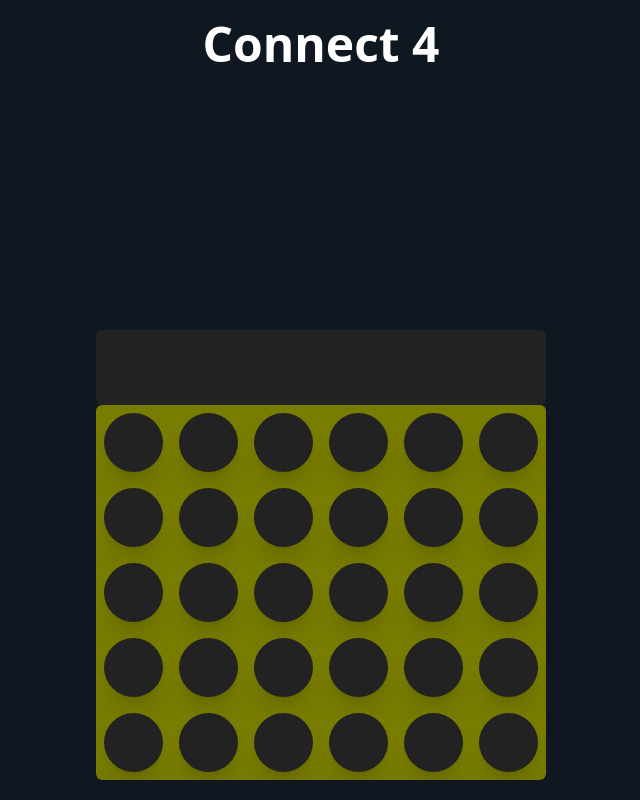
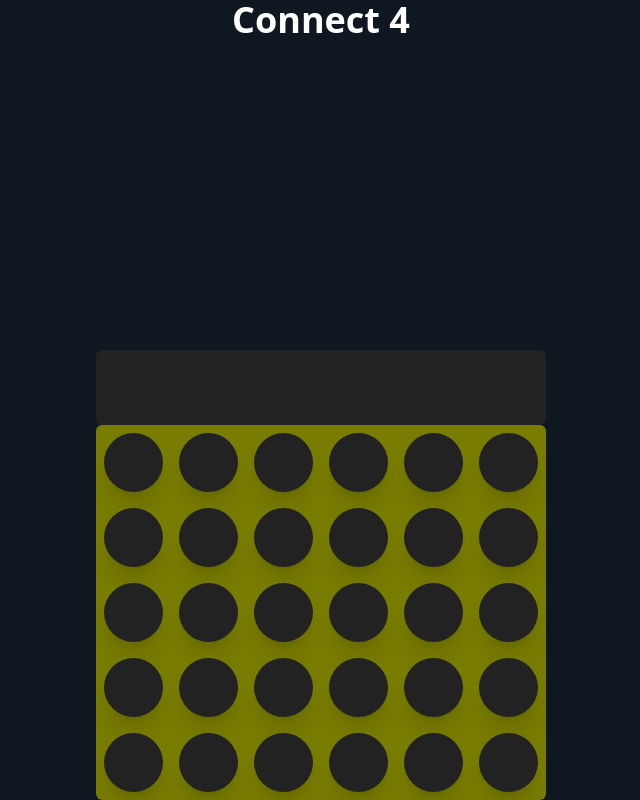
Before and after one commit to mauryavishal767/connect4, a website: page index.html in a window 1280 px wide. Shown: the whole page, without its empty margins (319-959 px from the left). Drawn offline with Linux system fonts and the light colour scheme.

Commit message:
updated css

```diff
--- a/index.html
+++ b/index.html
@@ -7,10 +7,10 @@
     <link href="./src/output.css" rel="stylesheet">
 </head>
 <body class="flex justify-center text-white" style="background-color: #0f1721;">
-    <main class="p-5 h-screen text-center flex flex-col justify-between">
+    <main class="pt-5 h-screen text-center flex flex-col justify-between">
         <div>
-            <h1 class="text-5xl font-bold">Connect 4</h1>
-            <p id="winner" class="text-xl font-bold m-2"> </p>
+            <h1 class="text-4xl font-bold">Connect 4</h1>
+            <p id="winner" class="text-xl font-bold m-2"></p>
         </div>
         <div id="board-area" class="rounded-md overflow-hidden" style="height: 28.125rem; width: 28.125rem;">
             <div id="tray" class="w-full h-1/6 rounded-md flex flex-row" style="background-color: #222222;"></div>
```
